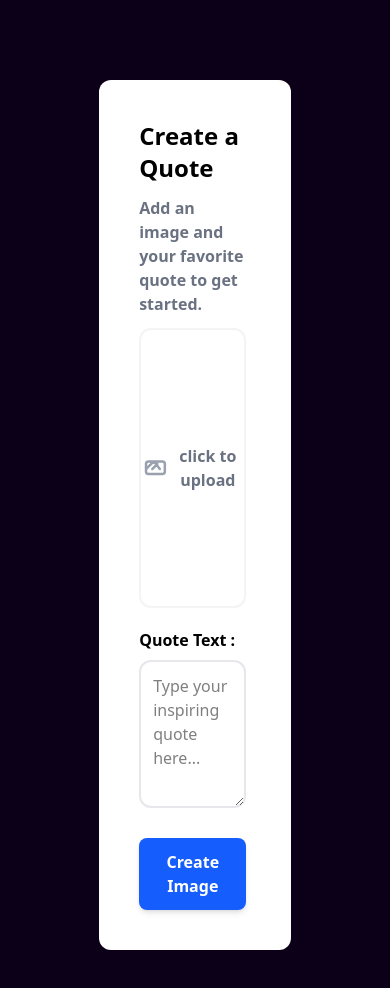
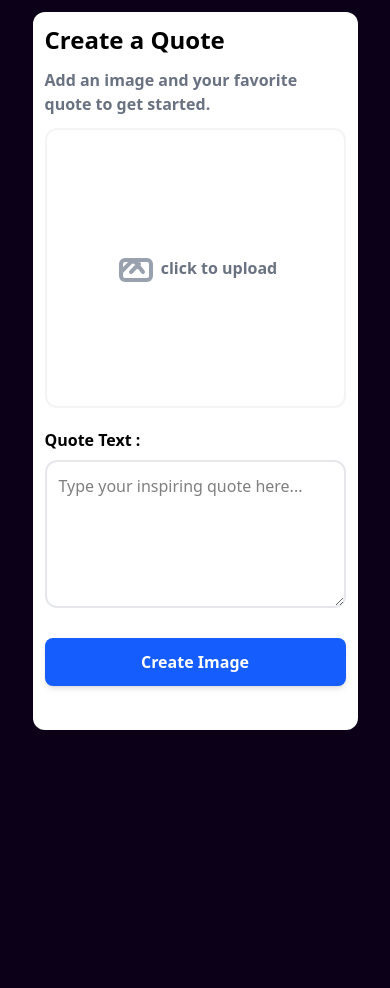
Before and after one commit to obaidullah-miazi-dev/Quotes-Maker-simple-web, a plain HTML site: page index.html in a window 390 px wide. After the commit the page ends 844 px from the top, so only its background shows below. Drawn offline with nearby package versions, Linux system fonts and the light colour scheme.

Commit message:
responsiveness added

```diff
--- a/index.html
+++ b/index.html
@@ -8,8 +8,8 @@
     <script src="https://cdn.jsdelivr.net/npm/@tailwindcss/browser@4"></script>
 </head>
 
-<body class="bg-[#0c0018] p-20">
-    <section class="w-10/12 mx-auto h-full rounded-xl bg-white p-10 flex justify-between items-center gap-8">
+<body class="bg-[#0c0018] md:p-20 py-3">
+    <section class="w-10/12 mx-auto h-full rounded-xl bg-white md:p-10 p-3 flex flex-col md:flex-row justify-between items-center gap-8">
         <div class="flex-1">
 
             <h1 class="text-2xl font-bold">Create a Quote</h1>
--- a/script/script.js
+++ b/script/script.js
@@ -34,7 +34,7 @@ createBtn.addEventListener('click', (e) => {
     const imgUrl = URL.createObjectURL(file);
     // console.log(file)
     resultContainer.innerHTML = `
-     <div id="preview" class="w-full relative">
+     <div id="preview" class="w-full h-full relative">
                 <img id="image" class="rounded-xl" src="${imgUrl}" alt="">
                 <div class="absolute inset-0 bg-[#00000062]  rounded-xl
               flex items-center justify-center">
```
